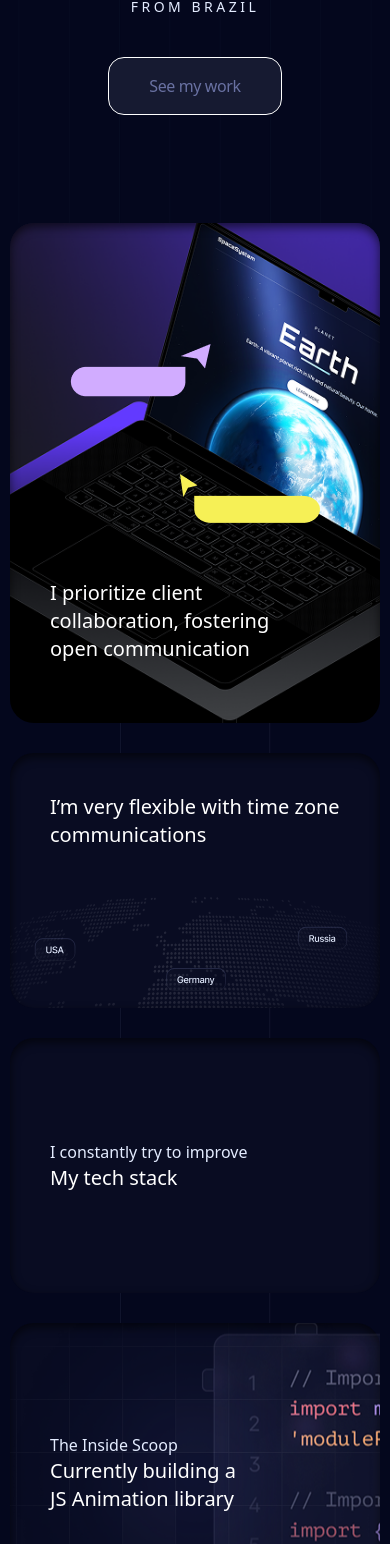
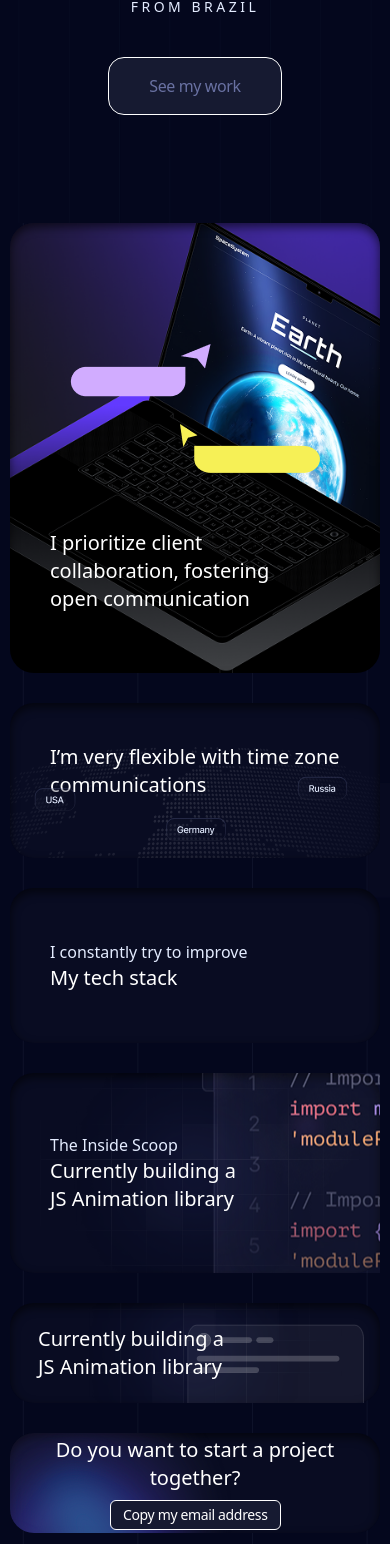
Before and after one commit to Matheuscara/portfolio-vuejs, a Vue app: page / in a window 390 px wide. Shown: the part 431-1975 px from the top of the page. Built offline with nearby package versions, Linux system fonts and the light colour scheme; the HTML template or start-up script is replaced by a standard one.

Commit message:
ajusta alturas mínimas dos elementos no componente menu

```diff
--- a/src/components/menu.vue
+++ b/src/components/menu.vue
@@ -188,32 +188,39 @@
   .div1 {
     grid-area: 1 / 1 / 2 / 5;
     margin-right: 0px;
-    min-height: 500px;
+    min-height: 450px;
   }
 
   .div2 {
     margin-top: 30px;
     margin-bottom: 0px;
+    min-height: 155px;
 
     grid-area: 2 / 1 / 3 / 5;
   }
 
   .div3 {
+    min-height: 155px;
     margin-top: 30px;
     grid-area: 3 / 1 / 4 / 5;
   }
 
   .div4 {
+    min-height: 200px;
     margin-left: 0px;
     margin-bottom: 30px;
     grid-area: 4 / 1 / 5 / 5;
   }
 
   .div5 {
+    min-height: 100px;
+
     grid-area: 5 / 1 / 6 / 5;
   }
 
   .div6 {
+    min-height: 100px;
+
     grid-area: 6 / 1 / 7 / 5;
   }
 
```
